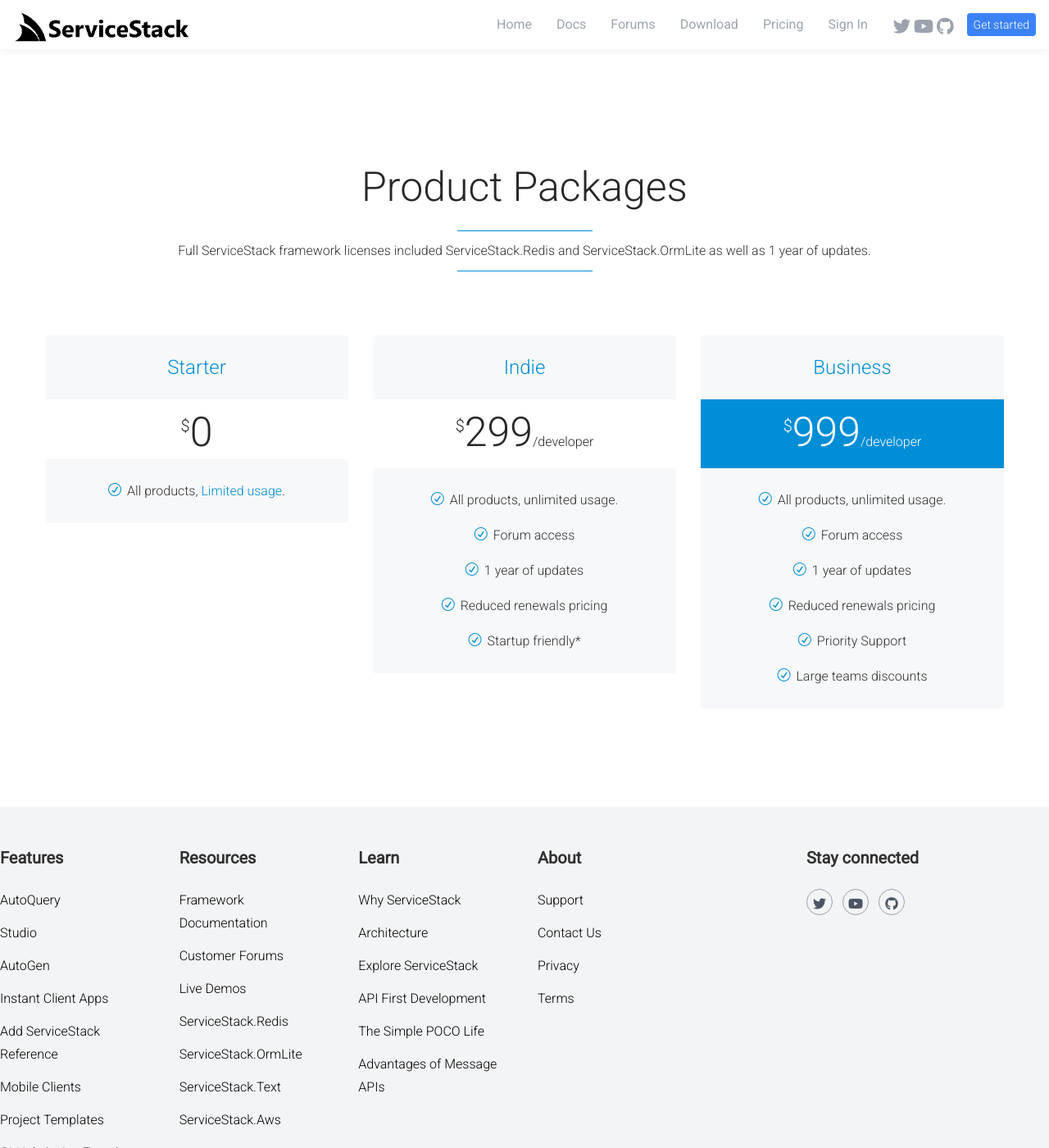
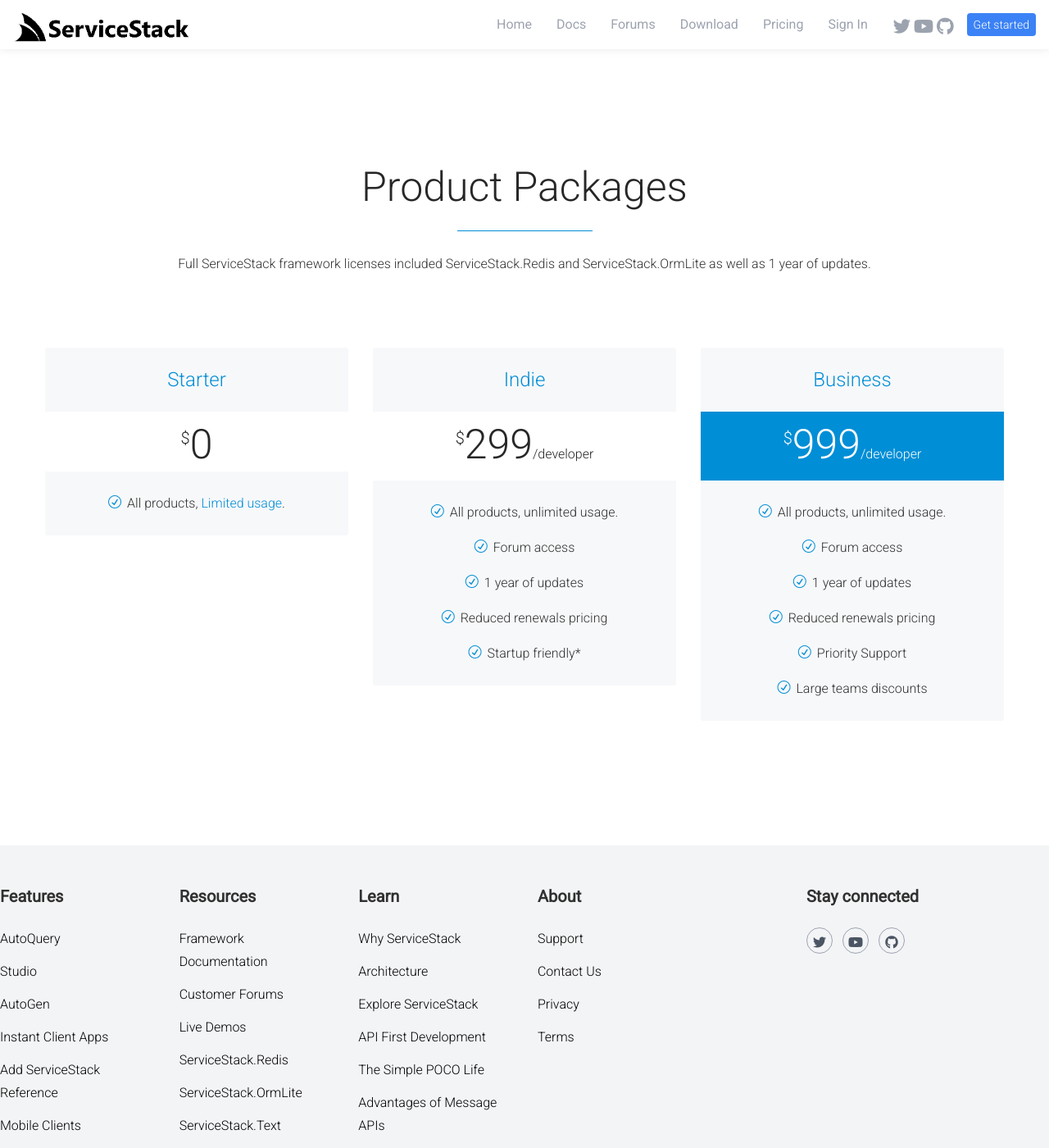
Before and after one commit to mythz/site, a Jekyll site: the page built from _pages/pricing.html, in a window 1280 px wide and 1400 px high. Shown: the whole window at 82% size. Built offline with Jekyll 4.4.1, drawn with Linux system fonts in a browser that asks for light colours; some web fonts are replaced.

Commit message:
css tweaks

```diff
--- a/_layouts/content-page.html
+++ b/_layouts/content-page.html
@@ -1,7 +1,6 @@
 <!DOCTYPE html>
 <html lang="en">
 <head>
-
 {% include meta-section.html %}
 <!-- SITE TITLE -->
 <title>{{page.title}}</title>
@@ -19,7 +18,7 @@
 </style>
 </head>
 <body>
-<div>
+<div class="pb-8">
     {% include navigation.html %}
 
     <section class="section-body {{ page.section_css }}">
--- a/_layouts/markdown-page.html
+++ b/_layouts/markdown-page.html
@@ -1,7 +1,6 @@
 <!DOCTYPE html>
 <html lang="en">
 <head>
-
 {% include meta-section.html %}
 <!-- SITE TITLE -->
 <title>{{page.title}}</title>
@@ -19,7 +18,7 @@
 </style>
 </head>
 <body>
-<div>
+<div class="pb-8">
     {% include navigation.html %}
 
     <section class="section-body {{ page.section_css }}">
@@ -31,7 +30,6 @@
             </div>
         </div>
     </div>
-
     </section>
 </div>
 {% include footer-section.html %}
--- a/_pages/download.html
+++ b/_pages/download.html
@@ -1003,6 +1003,4 @@
             </p>
         </div>
     </div>
-
-    <p>&nbsp;</p>
 </div>
--- a/_pages/pricing.html
+++ b/_pages/pricing.html
@@ -11,56 +11,36 @@
 <div class="container">
     <div class="row">
 
-        <!-- SECTION HEADER -->
         <div class="section-header wow fadeIn animated" data-wow-offset="10" data-wow-duration="1.5s">
 
-            <!-- SECTION TITLE -->
             <h2 class="dark-text">Product Packages</h2>
-            <div class="colored-line">
-            </div>
+            <div class="colored-line"></div>
 
-            <div class="section-description">
+            <div class="section-description mt-4">
                 Full ServiceStack framework licenses included ServiceStack.Redis and ServiceStack.OrmLite as well as 1 year of updates.
             </div>
-
-            <div class="colored-line">
-            </div>
         </div>
-        <!-- /END SECTION HEADER -->
 
         <div class="row">
 
-            <!-- SINGLE PACKACGE -->
             <div class="col-md-4 col-sm-4 single-service wow fadeIn animated" data-wow-offset="10" data-wow-duration="1.5s">
-
                 <div class="single-package">
-
-                    <h3 class="package-heading main-color">
-                        Starter </h3>
-
+                    <h3 class="package-heading main-color">Starter</h3>
                     <div class="price">
                         <h2><span class="sign">$</span>0</h2>
                     </div>
-
                     <ul class="package-feature">
                         <li><span class="main-color icon_check_alt2"></span>All products, <a href="/download#free-quotas">Limited usage</a>.</li>
                     </ul>
                 </div>
             </div>
-            <!-- /END SINGLE PACKACGE -->
 
-            <!-- SINGLE PACKACGE -->
             <div class="col-md-4 col-sm-4 single-service wow fadeIn animated" data-wow-offset="10" data-wow-duration="1.5s">
-
                 <div class="single-package">
-
-                    <h3 class="package-heading main-color">
-                        Indie </h3>
-
+                    <h3 class="package-heading main-color">Indie</h3>
                     <div class="price">
                         <h2><span class="sign">$</span>299<span class="month">/developer</span></h2>
                     </div>
-
                     <ul class="package-feature">
                         <li><span class="main-color icon_check_alt2"></span>All products, unlimited usage.</li>
                         <li><span class="main-color icon_check_alt2"></span>Forum access</li>
@@ -68,19 +48,12 @@
                         <li><span class="main-color icon_check_alt2"></span>Reduced renewals pricing</li>
                         <li><span class="main-color icon_check_alt2"></span>Startup friendly*</li>
                     </ul>
-
                 </div>
             </div>
-            <!-- /END SINGLE PACKACGE -->
 
-            <!-- SINGLE PACKACGE -->
             <div class="col-md-4 col-sm-4 single-service wow fadeIn animated" data-wow-offset="10" data-wow-duration="1.5s">
-
                 <div class="single-package">
-
-                    <h3 class="package-heading main-color">
-                        Business </h3>
-
+                    <h3 class="package-heading main-color">Business </h3>
                     <div class="price">
                         <div class="color-bg">
                             <h2><span class="sign">$</span>999<span class="month">/developer</span></h2>
@@ -97,9 +70,7 @@
                     </ul>
                 </div>
             </div>
-            <!-- /END SINGLE PACKACGE -->
         </div>
-        <!-- /END ROW -->
 
     </div>
 </div>
--- a/css/styles.css
+++ b/css/styles.css
@@ -71,9 +71,8 @@
     word-break: break-all;
     word-wrap: break-word;
     color: #333;
-    background-color: #f5f5f5;
-    border: 1px solid #ccc;
-    border-radius: 4px;
+    background-color: rgb(243, 244, 246);
+    border: 1px solid rgb(209, 213, 219);
 }
 
 .btn:focus,
```
Lines whose indentation alone changed are shown as unchanged.
